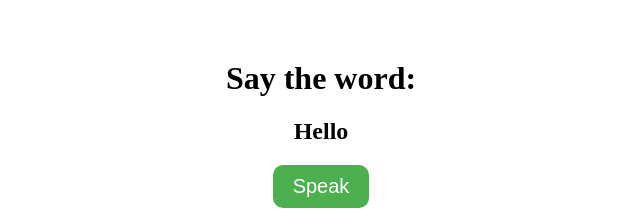
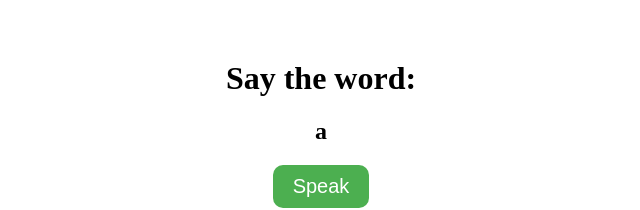
Before and after one commit to MilanS56/pronunciation-engine-frontend, a React (Vite) app: page / in a window 1280 px wide. Shown: the top 210 px of the page, without its empty margins (319-959 px from the left). Built offline with nearby package versions, Linux system fonts and the light colour scheme.

Commit message:
added alphabets

```diff
--- a/src/App.jsx
+++ b/src/App.jsx
@@ -3,7 +3,7 @@
 import PhonemeResult from "./PhonemeResult";
 
 export default function App() {
-  const words = ["Hello","a","b","c", "d", "e", "f", "g", "h", "i", "j", "k", "l", "m", "n", "o", "p", "q", "r", "s", "t", "u", "v", "w", "x", "y", "z"];
+  const words = ["a","b","c", "d", "e", "f", "g", "h", "i", "j", "k", "l", "m", "n", "o", "p", "q", "r", "s", "t", "u", "v", "w", "x", "y", "z"];
 
   const [index, setIndex] = useState(0);
   const [data, setData] = useState(null);
```
